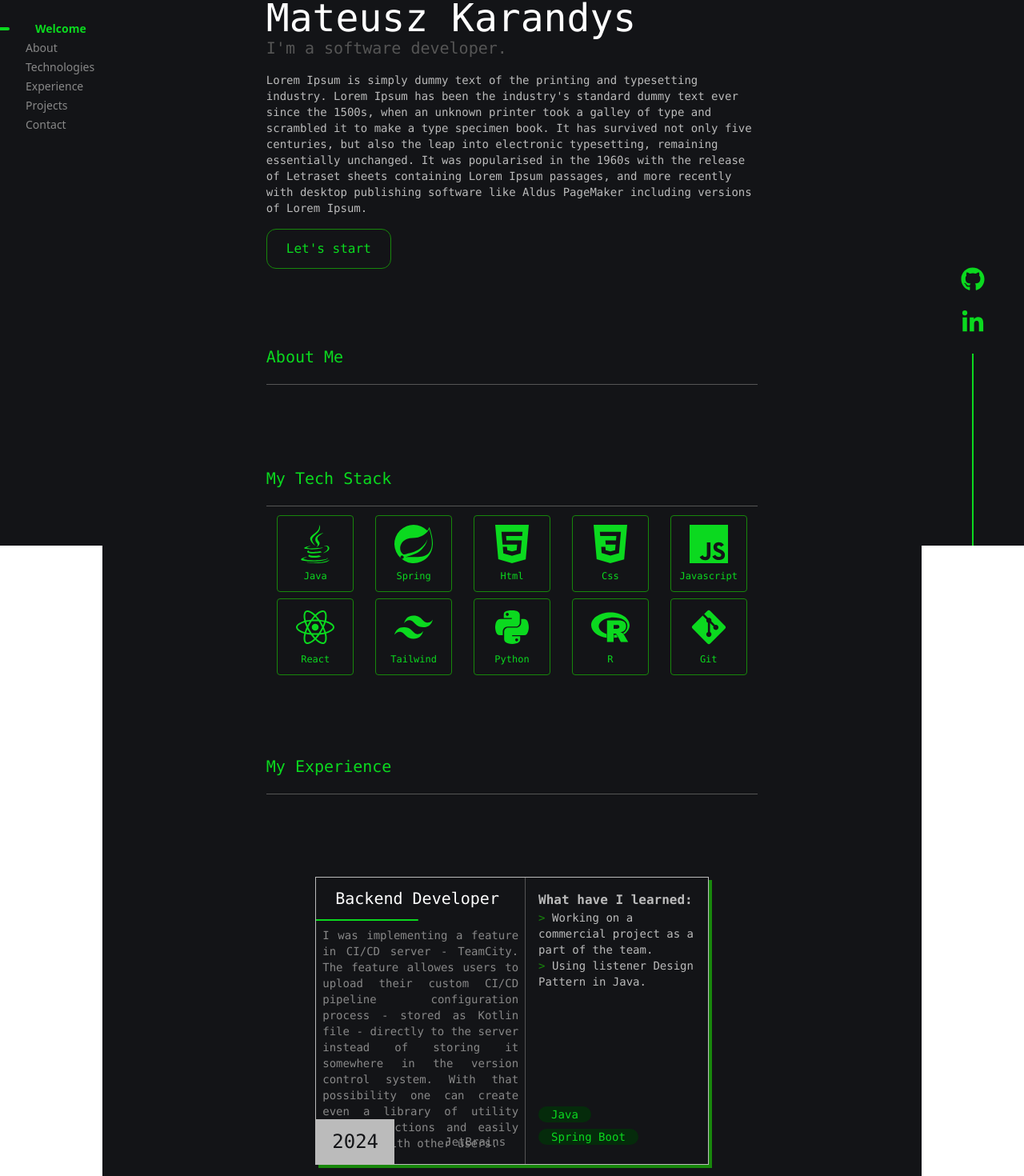
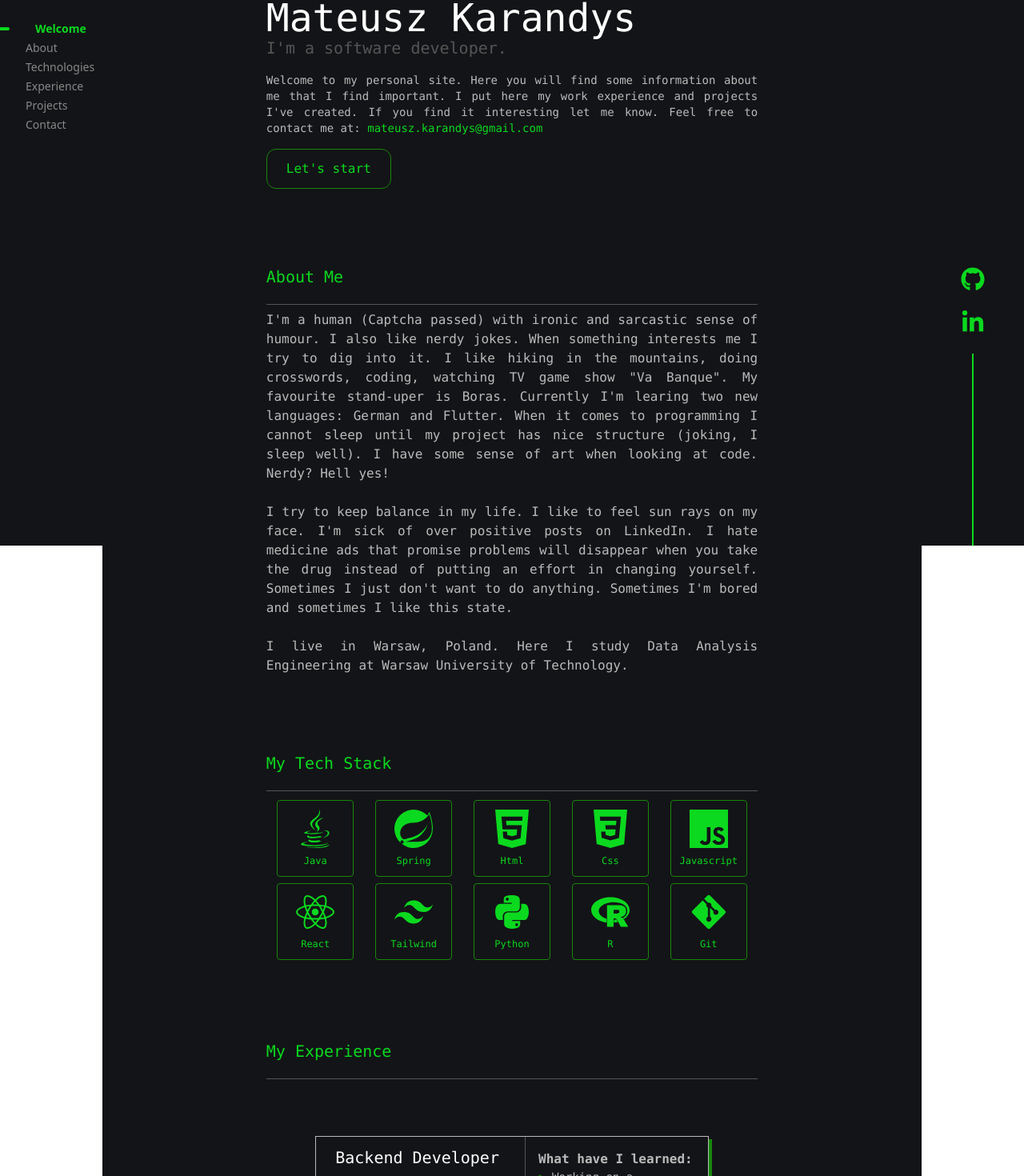
Before and after one commit to vecel/vecel.github.io, a React (Vite) app: page / in a window 1280 px wide. Shown: the part 118-1588 px from the top of the page at 80% size. Built offline with nearby package versions, Linux system fonts and the light colour scheme.

Commit message:
Add Welcome and About Me texts

```diff
--- a/src/App.tsx
+++ b/src/App.tsx
@@ -23,13 +23,24 @@ export default function App() {
           <h1 className="text-5xl text-on-surface-light">Mateusz Karandys</h1>
           <h2 className="text-on-surface-variant text-xl">I'm a software developer.</h2>
           <Separator className="h-4" />
-          <p className="text-sm">Lorem Ipsum is simply dummy text of the printing and typesetting industry. Lorem Ipsum has been the industry's standard dummy text ever since the 1500s, when an unknown printer took a galley of type and scrambled it to make a type specimen book. It has survived not only five centuries, but also the leap into electronic typesetting, remaining essentially unchanged. It was popularised in the 1960s with the release of Letraset sheets containing Lorem Ipsum passages, and more recently with desktop publishing software like Aldus PageMaker including versions of Lorem Ipsum.</p>
+          <p className="text-sm text-justify">
+            Welcome to my personal site. Here you will find some information about me that I find important. I put here my work experience and projects I've created. If you find it interesting let me know. Feel free to contact me at:
+            <span className="text-primary"> mateusz.karandys@gmail.com</span>
+          </p>
           <Separator className="h-4" />
           <div className="p-3 pl-6 pr-6 w-fit border border-secondary rounded-xl text-primary  cursor-pointer">Let's start</div>
         </section>
         <Separator />
         <Section id="about" title="About Me">
-
+          <p className="text-justify">
+            I'm a human (Captcha passed) with ironic and sarcastic sense of humour. I also like nerdy jokes. When something interests me I try to dig into it. I like hiking in the mountains, doing crosswords, coding, watching TV game show "Va Banque". My favourite stand-uper is Boras. Currently I'm learing two new languages: German and Flutter. When it comes to programming I cannot sleep until my project has nice structure (joking, I sleep well). I have some sense of art when looking at code. Nerdy? Hell yes!
+            <br />
+            <br />
+            I try to keep balance in my life. I like to feel sun rays on my face. I'm sick of over positive posts on LinkedIn. I hate medicine ads that promise problems will disappear when you take the drug instead of putting an effort in changing yourself. Sometimes I just don't want to do anything. Sometimes I'm bored and sometimes I like this state.
+            <br />
+            <br />
+            I live in Warsaw, Poland. Here I study Data Analysis Engineering at Warsaw University of Technology.
+          </p>
         </Section>
         <Separator />
         <Section id="technologies" title="My Tech Stack">
--- a/src/components/ExperienceCard.tsx
+++ b/src/components/ExperienceCard.tsx
@@ -6,7 +6,7 @@ export default function ExperienceCard({ experience }: { experience: Experince }
     let counter = 1
 
     return (
-        <div className="w-4/5 h-90 mt-24 flex border shadow-[4px_4px] shadow-secondary">
+        <div className="w-4/5 h-90 mt-16 flex border shadow-[4px_4px] shadow-secondary">
             <div className="relative flex-4">
               <h3 className="pl-6 mt-3 mb-3 text-xl text-on-surface-light">
                 { experience.title }
```
